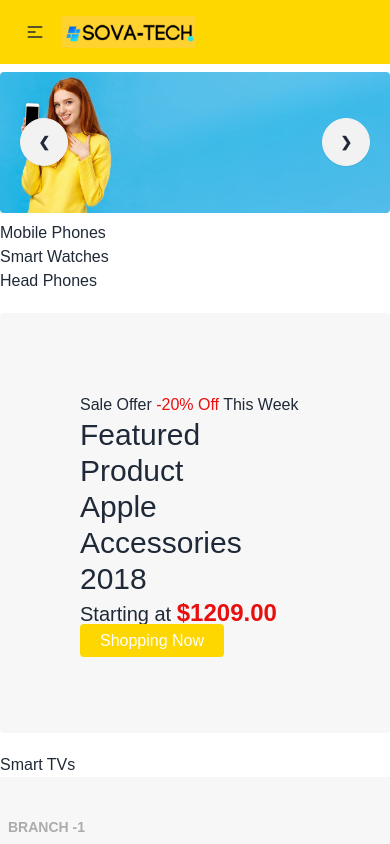
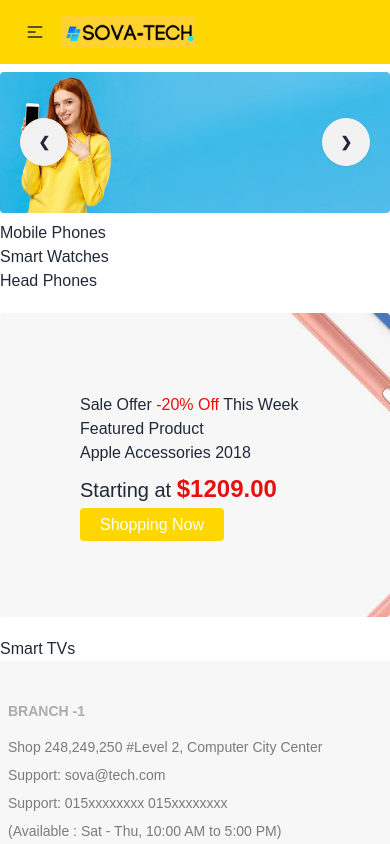
Before and after one commit to peuldev/sova-tech-client, a React (Vite) app: page / in a window 390 px wide. Shown: the top 844 px of the page. Built offline with nearby package versions, Linux system fonts and the light colour scheme.

Commit message:
update product page

```diff
--- a/src/Pages/Home/Product.jsx
+++ b/src/Pages/Home/Product.jsx
@@ -13,11 +13,11 @@
         <p>
           Sale Offer <span className="text-custom_red">-20% Off</span> This Week
         </p>
-        <h3 className="text-3xl font-medium">
+        <h3 className="lg:text-3xl font-medium">
           Featured Product <br />
           Apple Accessories 2018
         </h3>
-        <p className=" text-xl lg:my-5">
+        <p className=" text-xl lg:my-5 my-2">
           Starting at{" "}
           <span className="text-custom_red font-bold text-2xl">$1209.00</span>
         </p>
```
